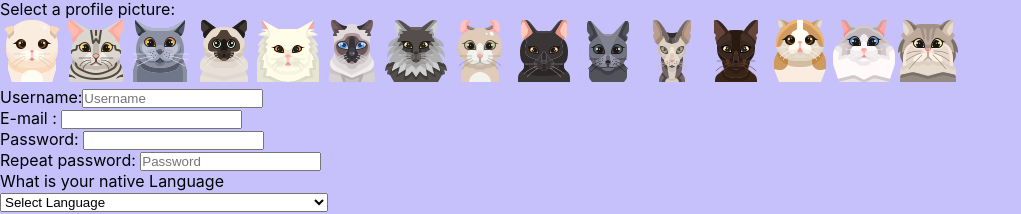
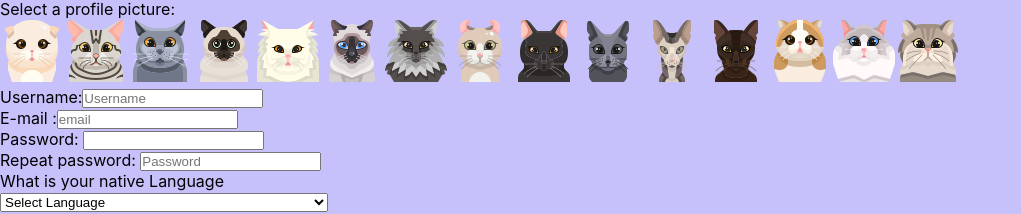
Before and after one commit to mackneupart/chat-app-TxID, a React (Create React App) app: page /signup in a window 1280 px wide. Shown: the part 189-403 px from the top of the page, without its empty margins (0-1021 px from the left). Built offline with nearby package versions, Linux system fonts and the light colour scheme; what parse would draw is missing.

Commit message:
adding attributes to user

```diff
--- a/src/Pages/SignUp/SignUp.js
+++ b/src/Pages/SignUp/SignUp.js
@@ -9,23 +9,40 @@ export default function SignUp(){
 
     const [username, setUsername] = useState('');
     const [password, setPassword] = useState('');
+    const [email, setEmail] = useState('');
+    const [nativeLanguage, setNativeLanguage] = useState([]);
+    const [targetLanguage, setTargetLanguage] = useState([]);
 
     const doUserRegistration = async function () {
-        // Note that these values come from state variables that we've declared before
-        const usernameValue = username;
-        const passwordValue = password;
-        try {
-          // Since the signUp method returns a Promise, we need to call it using await
-          const createdUser = await Parse.User.signUp(usernameValue, passwordValue);
-          alert(
-            `Success! User ${createdUser.getUsername()} was successfully created!`
-          );
-          return true;
-        } catch (error) {
-          // signUp can fail if any parameter is blank or failed an uniqueness check on the server
-          alert(`Error! ${error}`);
-          return false;
+        const user = new Parse.User();
+        user.set("username", username);
+        user.set("password",password);
+        user.set("email", email);
+        user.set("nativeLanguage", nativeLanguage)
+        user.set("targ")
+
+        try{
+            await user.signUp();
+            alert(`User ${user.getUsername()} created`)
+        }catch(error){
+            alert(`Error! ${error}`);
         }
+        // // Note that these values come from state variables that we've declared before
+        // const usernameValue = username;
+        // const passwordValue = password;
+        // const emailValue = email;
+        // try {
+        //   // Since the signUp method returns a Promise, we need to call it using await
+        //   const createdUser = await Parse.User.signUp(usernameValue, passwordValue, emailValue);
+        //   alert(
+            // `Success! User ${createdUser.getUsername()} was successfully created!`
+        //   );
+        //   return true;
+        // } catch (error) {
+        //   // signUp can fail if any parameter is blank or failed an uniqueness check on the server
+        //   alert(`Error! ${error}`);
+        //   return false;
+        // }
       };
 
     const src = [
@@ -93,7 +110,15 @@ export default function SignUp(){
                             size="large"
                             className="form_input"
                             /> <br/>
-                        <label>E-mail :</label> <TextInput/><br/>
+                        <label>E-mail :</label>
+                        <input
+                            value={email}
+                            onChange={(event) => setEmail(event.target.value)}
+                            placeholder="email"
+                            size="large"
+                            className="form_input"
+                        />
+                        <br/>
                         {/** TODO password control*/}
                         <label>Password: </label><input type="password"></input><br/>
                         {/**repeat passwotd */}
@@ -112,7 +137,7 @@ export default function SignUp(){
                         <label>What is your native Language</label>
                         <LanguageDropdown/> <br/>
                         <label>What languages do you want to learn?</label>
-                        <LanguageDropdown/> <br/>
+                        <LanguageDropdown onChange={(event => setTargetLanguage(event.target.value))}/> <br/>
                         <label>What are your interests:</label> <InterestList/> </div><br/>
                     <button onClick={() => doUserRegistration()}>Sign up</button>
                 </div>
```
